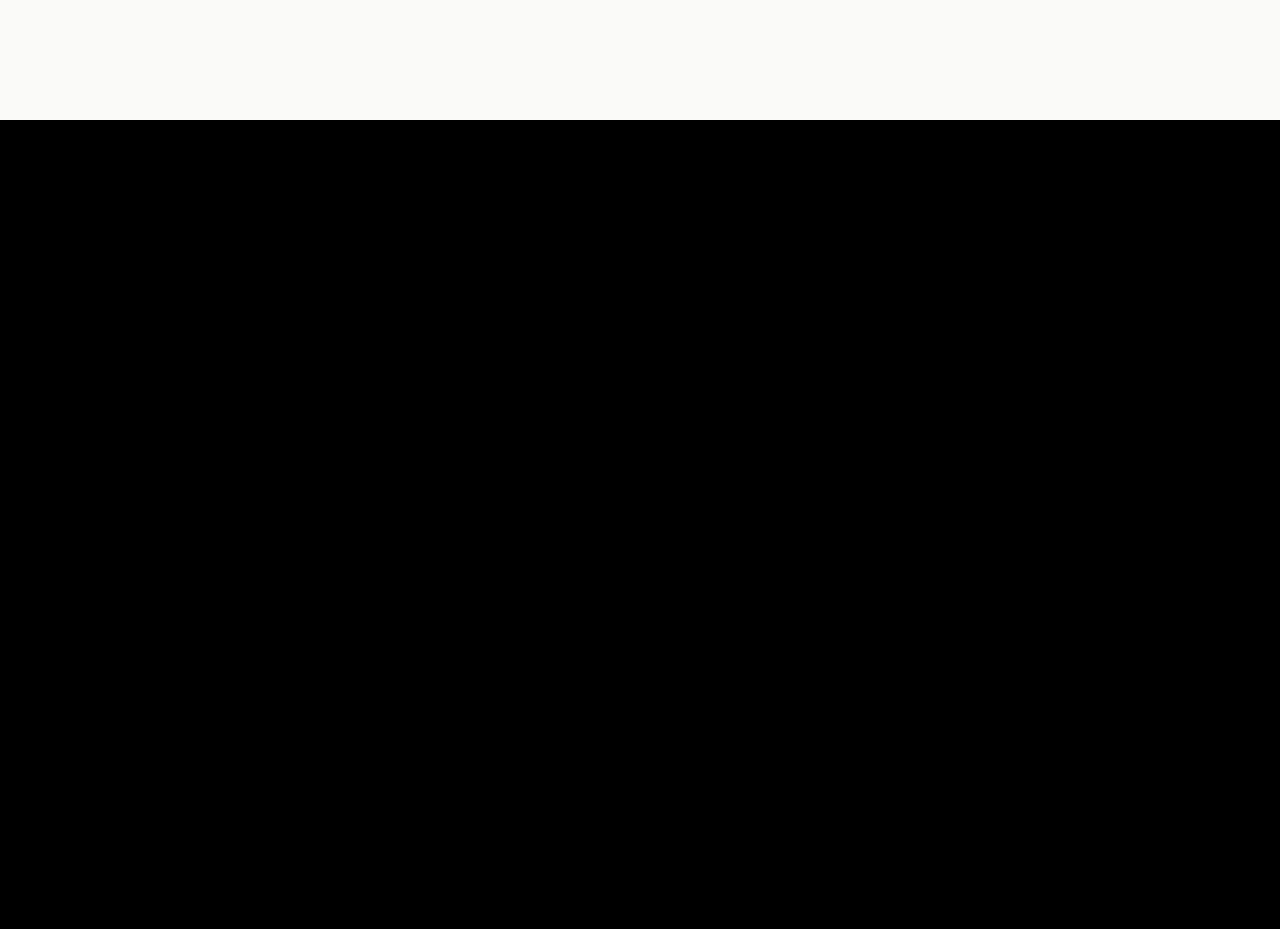
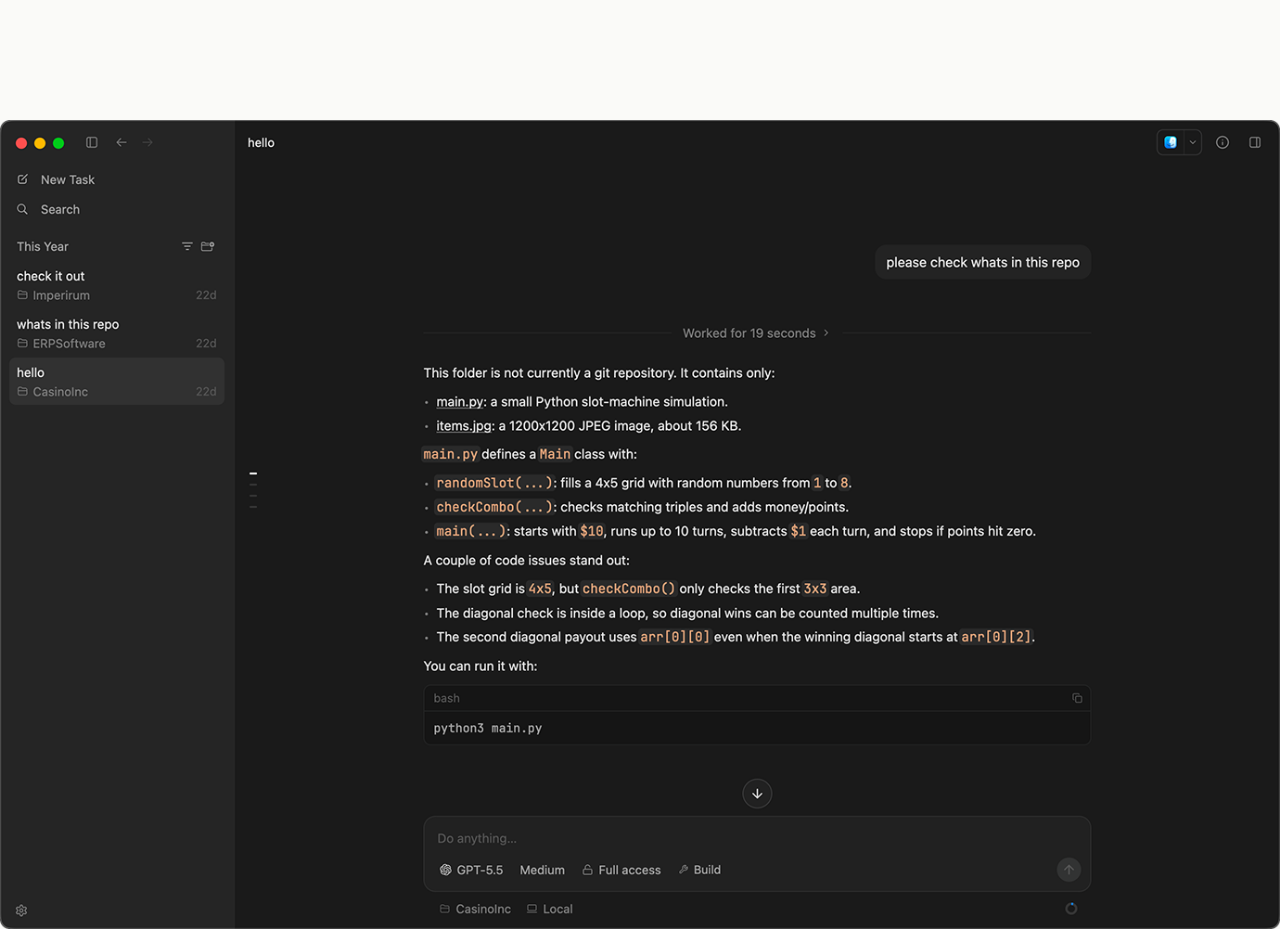
Before and after one commit to farzeenilyaszargar/Mandora, a Next.js app: page / in a window 1280 px wide. Shown: the part 680-1609 px from the top of the page. Before the commit the page ends 800 px from the top, so only its background shows below. Built offline with nearby package versions, Linux system fonts and the light colour scheme; a web font is replaced by a local one.

Commit message:
Add full-width UI image below existing hero

```diff
--- a/app/contrast.css
+++ b/app/contrast.css
@@ -57,3 +57,8 @@
 .nap-article-image img { display: block; width: 100%; height: auto; border-radius: 10px; box-shadow: 0 16px 42px -16px #00000035; }
 .nap-article-image figcaption { margin-top: 16px; color: #85857e; text-align: center; font-size: 11px; line-height: 1.6; padding: 0 12px; }
 @media (max-width: 700px) { .nap-article-image { width: 90vw; margin-top: 30px; margin-bottom: 30px; } }
+
+.nap-home-page { height: auto; min-height: 100svh; }
+.nap-home-page > .nap-hero { height: 100svh; }
+.nap-full-width-product { width: 100%; margin: 0; }
+.nap-full-width-product img { display: block; width: 100%; height: auto; }
--- a/app/page.tsx
+++ b/app/page.tsx
@@ -1,3 +1,4 @@
+import Image from "next/image";
 import NapHeader from "./components/nap-header";
 import type { Metadata } from "next";
 import LiquidField from "./components/liquid-field";
@@ -12,7 +13,7 @@ const download = "https://github.com/farzeenilyaszargar/NotNap/releases/latest/d
 
 export default function Home() {
   return (
-    <main className="contrast-page">
+    <main className="contrast-page nap-home-page">
       <NapHeader />
 
       <section className="nap-hero" aria-labelledby="nap-title">
@@ -32,6 +33,9 @@ export default function Home() {
         </div>
       </section>
 
+      <figure className="nap-full-width-product">
+        <Image src="/nap-app-hero.png" alt="Nap’s native workspace showing project sessions and an agent conversation." width={1380} height={872} sizes="100vw" />
+      </figure>
       <LiquidField />
     </main>
   );
```
